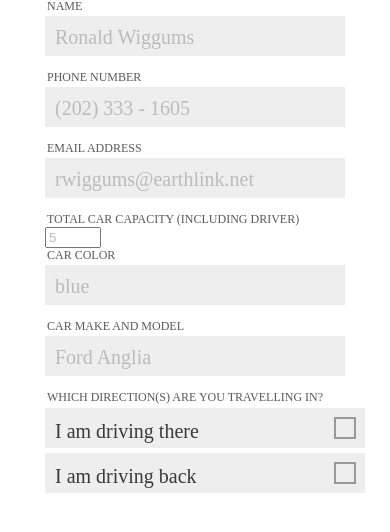
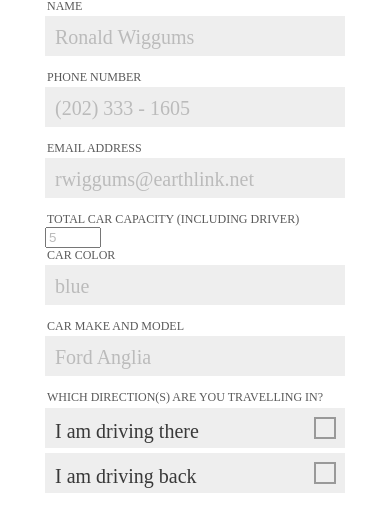
Before and after one commit to nikrdc/motorpool, a Flask app: template templates/add_driver.html in a window 390 px wide. Shown: the part 129-661 px from the top of the page. Run offline with Flask 2, Linux system fonts and the light colour scheme; the template is opened without the code that fills it: values that come from a table or form of the project are taken from there, others are empty; some libraries are stand-ins or nearby versions; some web fonts are replaced.

Commit message:
another css rule for mobile

```diff
--- a/static/style.css
+++ b/static/style.css
@@ -273,7 +273,7 @@ input[type="checkbox"] {
     -webkit-appearance: none;
     background-color: #eee;
     cursor: pointer;
-    margin: 0 0 -40px 282px;
+    margin: 0 0 -40px 262px;
     outline-width: 0;
     background: url('/static/img/unchecked.png') no-repeat center #eee;
 }
@@ -289,7 +289,7 @@ input[type="checkbox"]:checked {
     text-transform: none;
     background-color: #eee;
     height: 20px;
-    width: 300px;
+    width: 280px;
     display: block;
     border: none;
     font-size: 20px;
```
